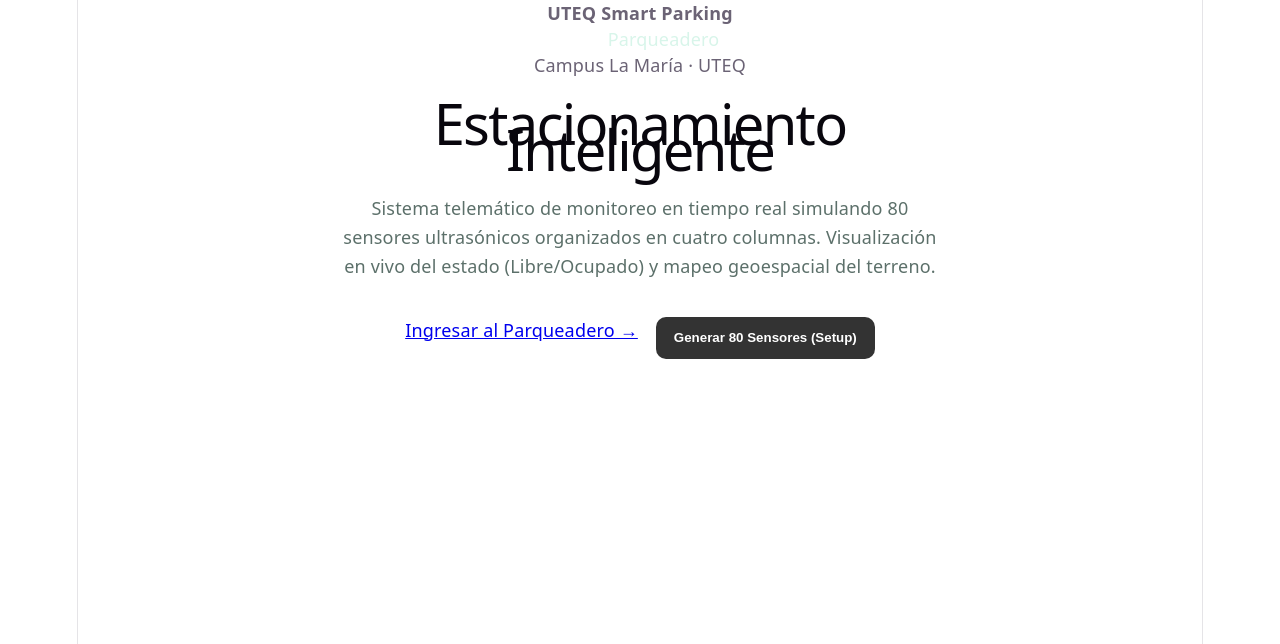
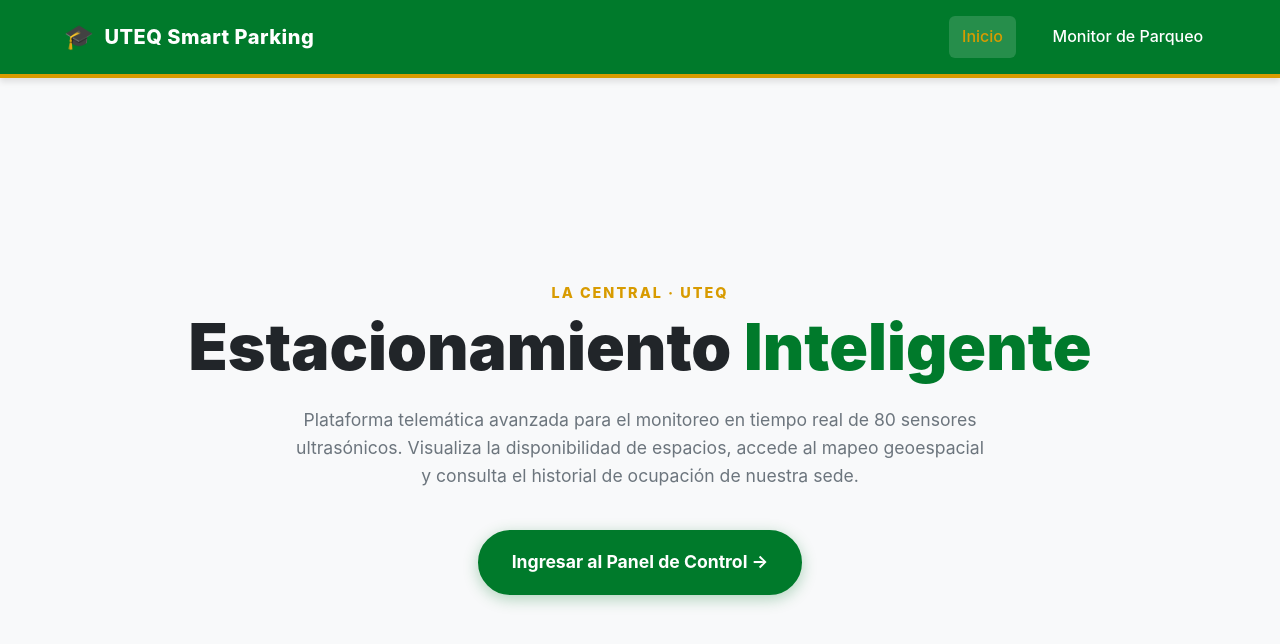
Before and after one commit to ClasK7/parqueadero-uteq, a React (Vite) app: page / in a window 1280 px wide. Shown: the top 644 px of the page. Built offline with nearby package versions, Linux system fonts and the light colour scheme; no server answers; the HTML template or start-up script is replaced by a standard one.

Commit message:
Update visual and structured

```diff
--- a/src/App.jsx
+++ b/src/App.jsx
@@ -1,23 +1,28 @@
-import { BrowserRouter, Navigate, Route, Routes } from "react-router-dom";
+import { BrowserRouter, Navigate, Route, Routes, NavLink } from "react-router-dom";
 import Inicio from "./pages/Inicio";
-import "./styles.css";
-
-// Importaciones temporales para evitar errores hasta que programemos estas páginas
 import Estacionamiento from "./pages/Estacionamiento";
 import DetalleEspacio from "./pages/DetalleEspacio";
+import "./styles.css";
 
 export default function App() {
   return (
     <BrowserRouter>
-      {/* Barra de navegación global simple */}
+      {/* Barra de navegación con colores UTEQ */}
       <nav className="navbar">
-        <strong>UTEQ Smart Parking</strong>
-        <div>
-          <a href="/" style={{ color: "white", textDecoration: "none" }}>Inicio</a>
-          <a href="/estacionamiento" style={{ color: "#d8f5ea", textDecoration: "none" }}>Parqueadero</a>
+        <div className="navbar-brand">
+          <span style={{ fontSize: '1.5rem' }}>🎓</span> UTEQ Smart Parking
+        </div>
+        <div className="navbar-links">
+          <NavLink to="/" end className={({ isActive }) => (isActive ? "active" : "")}>
+            Inicio
+          </NavLink>
+          <NavLink to="/estacionamiento" className={({ isActive }) => (isActive ? "active" : "")}>
+            Monitor de Parqueo
+          </NavLink>
         </div>
       </nav>
 
+      {/* Rutas de la aplicación */}
       <Routes>
         <Route path="/" element={<Inicio />} />
         <Route path="/estacionamiento" element={<Estacionamiento />} />
--- a/src/pages/Estacionamiento.jsx
+++ b/src/pages/Estacionamiento.jsx
@@ -8,46 +8,87 @@
 
 export default function Estacionamiento() {
   const { espacios, cargando } = useEspacios();
-
-  // Estados para controlar los filtros
   const [filtroEstado, setFiltroEstado] = useState('todos');
   const [filtroColumna, setFiltroColumna] = useState('todas');
 
   if (cargando) return <main className="container centered"><p>Cargando sensores del parqueadero...</p></main>;
 
-  // Lógica de filtrado en tiempo real
   const espaciosFiltrados = espacios.filter(esp => {
     const cumpleEstado = filtroEstado === 'todos' || esp.estado === filtroEstado;
     const cumpleColumna = filtroColumna === 'todas' || esp.columna.toString() === filtroColumna;
     return cumpleEstado && cumpleColumna;
   });
 
-  // Coordenadas centrales del Bounding Box global para el mapa principal
   const latCentro = -1.012416;
   const lngCentro = -79.467881;
 
+  // Lógica funcional para descargar el JSON
+  const descargarJSON = () => {
+    const exportData = { espacios: {} };
+    espacios.forEach(esp => { exportData.espacios[esp.id] = esp; });
+    const dataStr = "data:text/json;charset=utf-8," + encodeURIComponent(JSON.stringify(exportData, null, 2));
+    const downloadNode = document.createElement('a');
+    downloadNode.setAttribute("href", dataStr);
+    downloadNode.setAttribute("download", "parqueadero_rtdb.json");
+    document.body.appendChild(downloadNode);
+    downloadNode.click();
+    downloadNode.remove();
+  };
+
   return (
     <main className="container" style={{ marginTop: '2rem' }}>
-      <header className="page-header" style={{ alignItems: 'center', marginBottom: '2rem' }}>
-        <div>
-          <p className="eyebrow">Monitor en Tiempo Real</p>
-          <h1>Disponibilidad del Parqueadero</h1>
+
+      {/* Cabecera actualizada tipo Dashboard */}
+      <header style={{ display: 'flex', justifyContent: 'space-between', alignItems: 'flex-start', marginBottom: '2rem', flexWrap: 'wrap', gap: '1rem' }}>
+        <div style={{ maxWidth: '650px' }}>
+          <p style={{ color: 'var(--uteq-green)', fontWeight: '800', letterSpacing: '1.5px', textTransform: 'uppercase', marginBottom: '0.5rem', fontSize: '0.8rem' }}>
+            Campus UTEQ · Quevedo
+          </p>
+          <h1 style={{ fontSize: '2.5rem', marginBottom: '1rem', color: 'var(--text-main)', fontWeight: '800', letterSpacing: '-1px' }}>
+            Parqueadero inteligente
+          </h1>
+          <p style={{ color: 'var(--text-muted)', fontSize: '1.05rem', lineHeight: '1.6' }}>
+            Simulación de 80 sensores ultrasónicos organizados en cuatro columnas[cite: 4]. Cada cuadro representa una plaza y se actualiza como si recibiera eventos desde Firebase Realtime Database.
+          </p>
         </div>
 
-        <button onClick={simularTrafico} className="button-link" style={{ cursor: 'pointer', border: 'none' }}>
-          Simular Movimiento de Autos 🚗
-        </button>
+        <div style={{ display: 'flex', flexDirection: 'column', alignItems: 'flex-end', marginTop: '1rem' }}>
+          <button
+            onClick={descargarJSON}
+            style={{
+              background: 'var(--uteq-dark-green)',
+              color: 'white',
+              border: 'none',
+              padding: '1rem 2rem',
+              borderRadius: '8px',
+              fontSize: '1rem',
+              fontWeight: 'bold',
+              cursor: 'pointer',
+              boxShadow: '0 4px 6px rgba(0,0,0,0.1)',
+              marginBottom: '0.5rem',
+              transition: 'transform 0.2s'
+            }}
+            onMouseOver={(e) => e.target.style.transform = 'scale(1.02)'}
+            onMouseOut={(e) => e.target.style.transform = 'scale(1)'}
+          >
+            Descargar JSON para RTDB
+          </button>
+          <span style={{ fontSize: '0.75rem', color: 'var(--text-muted)' }}>
+            Umbral: ocupado si la distancia es menor o igual a 50 cm
+          </span>
+
+          {/* Botón de simulación más discreto para pruebas */}
+          <button onClick={simularTrafico} style={{ background: 'transparent', color: 'var(--uteq-green)', border: '1px solid var(--uteq-green)', padding: '0.4rem 0.8rem', borderRadius: '4px', marginTop: '1.5rem', cursor: 'pointer', fontSize: '0.8rem', fontWeight: 'bold' }}>
+            Simular Movimiento 🚗
+          </button>
+        </div>
       </header>
 
-      {/* Tarjetas de estadísticas globales */}
       <ResumenEstacionamiento espacios={espacios} />
 
-      {/* Nuevo componente de Filtros */}
       <FiltrosEspacios
-        filtroEstado={filtroEstado}
-        setFiltroEstado={setFiltroEstado}
-        filtroColumna={filtroColumna}
-        setFiltroColumna={setFiltroColumna}
+        filtroEstado={filtroEstado} setFiltroEstado={setFiltroEstado}
+        filtroColumna={filtroColumna} setFiltroColumna={setFiltroColumna}
       />
 
       <div style={{ display: 'flex', justifyContent: 'space-between', alignItems: 'center', marginBottom: '1rem' }}>
@@ -58,17 +99,11 @@
         </div>
       </div>
 
-      {/* Le pasamos a la cuadrícula solo los espacios que pasaron el filtro */}
       <CuadriculaEstacionamiento espacios={espaciosFiltrados} />
 
-      {/* Nuevo Mapa General de Ubicación */}
       <section style={{ marginTop: '3rem', marginBottom: '3rem' }}>
         <h2>Ubicación Geográfica del Parqueadero</h2>
-        <MapaEstacionamiento
-           latitud={latCentro}
-           longitud={lngCentro}
-           nombre="Estacionamiento Inteligente UTEQ (Área Completa)"
-        />
+        <MapaEstacionamiento latitud={latCentro} longitud={lngCentro} nombre="Estacionamiento Inteligente UTEQ" />
       </section>
     </main>
   );
--- a/src/pages/Inicio.jsx
+++ b/src/pages/Inicio.jsx
@@ -1,36 +1,27 @@
 import { Link } from 'react-router-dom';
-import { inicializarParqueadero } from '../services/simulador';
 
 export default function Inicio() {
-  const handleInit = async () => {
-    await inicializarParqueadero();
-    alert("¡Éxito! Base de datos inicializada con los 80 espacios calculados.");
-  };
-
   return (
     <main className="container centered">
-      <div style={{ maxWidth: '600px', margin: '0 auto' }}>
-        <p className="eyebrow">Campus La María · UTEQ</p>
-        <h1>Estacionamiento Inteligente</h1>
-        <p style={{ color: '#5c706a', lineHeight: '1.6', marginBottom: '2rem' }}>
-          Sistema telemático de monitoreo en tiempo real simulando 80 sensores ultrasónicos
-          organizados en cuatro columnas. Visualización en vivo del estado (Libre/Ocupado)
-          y mapeo geoespacial del terreno.
+      <div style={{ animation: 'fadeIn 0.8s ease-in-out' }}>
+
+        <p className="hero-subtitle">La Central · UTEQ</p>
+
+        <h1 className="hero-title">
+          Estacionamiento <span>Inteligente</span>
+        </h1>
+
+        <p className="hero-description">
+          Plataforma telemática avanzada para el monitoreo en tiempo real de 80 sensores
+          ultrasónicos. Visualiza la disponibilidad de espacios, accede al mapeo geoespacial
+          y consulta el historial de ocupación de nuestra sede.
         </p>
 
-        <div style={{ display: 'flex', gap: '1rem', justifyContent: 'center', flexWrap: 'wrap' }}>
-          <Link to="/estacionamiento" className="button-link">
-            Ingresar al Parqueadero →
-          </Link>
+        {/* Único botón de acción, elegante y responsivo */}
+        <Link to="/estacionamiento" className="btn-primary">
+          Ingresar al Panel de Control &rarr;
+        </Link>
 
-          {/* Este botón lo usamos solo la primera vez para llenar Firebase */}
-          <button
-            onClick={handleInit}
-            style={{ padding: '.75rem 1rem', borderRadius: '10px', background: '#333', color: 'white', border: 'none', cursor: 'pointer', fontWeight: 'bold' }}
-          >
-            Generar 80 Sensores (Setup)
-          </button>
-        </div>
       </div>
     </main>
   );
--- a/src/styles.css
+++ b/src/styles.css
@@ -1,111 +1,143 @@
+/* Paleta de colores UTEQ y variables globales */
 :root {
-  --text: #6b6375;
-  --text-h: #08060d;
-  --bg: #fff;
-  --border: #e5e4e7;
-  --code-bg: #f4f3ec;
-  --accent: #aa3bff;
-  --accent-bg: rgba(170, 59, 255, 0.1);
-  --accent-border: rgba(170, 59, 255, 0.5);
-  --social-bg: rgba(244, 243, 236, 0.5);
-  --shadow:
-    rgba(0, 0, 0, 0.1) 0 10px 15px -3px, rgba(0, 0, 0, 0.05) 0 4px 6px -2px;
-
-  --sans: system-ui, 'Segoe UI', Roboto, sans-serif;
-  --heading: system-ui, 'Segoe UI', Roboto, sans-serif;
-  --mono: ui-monospace, Consolas, monospace;
-
-  font: 18px/145% var(--sans);
-  letter-spacing: 0.18px;
-  color-scheme: light dark;
-  color: var(--text);
-  background: var(--bg);
-  font-synthesis: none;
-  text-rendering: optimizeLegibility;
-  -webkit-font-smoothing: antialiased;
-  -moz-osx-font-smoothing: grayscale;
-
-  @media (max-width: 1024px) {
-    font-size: 16px;
-  }
+  --uteq-green: #007a2b; /* Verde del logo */
+  --uteq-dark-green: #00591e;
+  --uteq-gold: #d89b00; /* Dorado/Amarillo del logo */
+  --bg-color: #f8f9fa;
+  --text-main: #212529;
+  --text-muted: #6c757d;
+  font-family: 'Inter', system-ui, -apple-system, sans-serif;
 }
 
-@media (prefers-color-scheme: dark) {
-  :root {
-    --text: #9ca3af;
-    --text-h: #f3f4f6;
-    --bg: #16171d;
-    --border: #2e303a;
-    --code-bg: #1f2028;
-    --accent: #c084fc;
-    --accent-bg: rgba(192, 132, 252, 0.15);
-    --accent-border: rgba(192, 132, 252, 0.5);
-    --social-bg: rgba(47, 48, 58, 0.5);
-    --shadow:
-      rgba(0, 0, 0, 0.4) 0 10px 15px -3px, rgba(0, 0, 0, 0.25) 0 4px 6px -2px;
-  }
-
-  #social .button-icon {
-    filter: invert(1) brightness(2);
-  }
+* {
+  box-sizing: border-box;
+  margin: 0;
+  padding: 0;
 }
 
 body {
-  margin: 0;
+  background-color: var(--bg-color);
+  color: var(--text-main);
+  line-height: 1.6;
 }
 
-#root {
-  width: 1126px;
-  max-width: 100%;
+/* --- Barra de Navegación --- */
+.navbar {
+  display: flex;
+  justify-content: space-between;
+  align-items: center;
+  background-color: var(--uteq-green);
+  padding: 1rem 5%;
+  color: white;
+  box-shadow: 0 4px 6px rgba(0,0,0,0.1);
+  border-bottom: 4px solid var(--uteq-gold);
+}
+
+.navbar-brand {
+  font-size: 1.25rem;
+  font-weight: 800;
+  letter-spacing: 0.5px;
+  display: flex;
+  align-items: center;
+  gap: 10px;
+}
+
+.navbar-links {
+  display: flex;
+  gap: 1.5rem;
+}
+
+.navbar-links a {
+  color: white;
+  text-decoration: none;
+  font-weight: 500;
+  padding: 0.5rem 0.8rem;
+  border-radius: 6px;
+  transition: all 0.3s ease;
+}
+
+.navbar-links a:hover, .navbar-links a.active {
+  background-color: rgba(255, 255, 255, 0.15);
+  color: var(--uteq-gold);
+}
+
+/* --- Contenedores y Utilidades --- */
+.container {
+  width: 90%;
+  max-width: 1200px;
   margin: 0 auto;
-  text-align: center;
-  border-inline: 1px solid var(--border);
-  min-height: 100svh;
+}
+
+.centered {
+  min-height: calc(100vh - 80px);
   display: flex;
   flex-direction: column;
-  box-sizing: border-box;
+  justify-content: center;
+  align-items: center;
+  text-align: center;
 }
 
-h1,
-h2 {
-  font-family: var(--heading);
-  font-weight: 500;
-  color: var(--text-h);
+/* --- Botones --- */
+.btn-primary {
+  display: inline-block;
+  background-color: var(--uteq-green);
+  color: white;
+  padding: 1rem 2rem;
+  font-size: 1.1rem;
+  font-weight: bold;
+  text-decoration: none;
+  border-radius: 50px;
+  border: 2px solid var(--uteq-green);
+  transition: all 0.3s ease;
+  box-shadow: 0 4px 15px rgba(0, 122, 43, 0.3);
 }
 
-h1 {
-  font-size: 56px;
-  letter-spacing: -1.68px;
-  margin: 32px 0;
-  @media (max-width: 1024px) {
-    font-size: 36px;
-    margin: 20px 0;
+.btn-primary:hover {
+  background-color: white;
+  color: var(--uteq-green);
+  transform: translateY(-3px);
+  box-shadow: 0 6px 20px rgba(0, 122, 43, 0.4);
+}
+
+/* --- Tipografía Hero (Página de Inicio) --- */
+.hero-subtitle {
+  color: var(--uteq-gold);
+  font-weight: 800;
+  letter-spacing: 2px;
+  text-transform: uppercase;
+  margin-bottom: 0.5rem;
+  font-size: 0.9rem;
+}
+
+.hero-title {
+  font-size: clamp(2.5rem, 5vw, 4rem);
+  font-weight: 900;
+  color: var(--text-main);
+  margin-bottom: 1.5rem;
+  line-height: 1.1;
+}
+
+.hero-title span {
+  color: var(--uteq-green);
+}
+
+.hero-description {
+  color: var(--text-muted);
+  font-size: 1.1rem;
+  max-width: 700px;
+  margin: 0 auto 2.5rem auto;
+}
+
+/* --- Responsividad --- */
+@media (max-width: 768px) {
+  .navbar {
+    flex-direction: column;
+    gap: 1rem;
+    padding: 1rem;
+  }
+  .navbar-links {
+    width: 100%;
+    justify-content: center;
+    flex-wrap: wrap;
   }
 }
-h2 {
-  font-size: 24px;
-  line-height: 118%;
-  letter-spacing: -0.24px;
-  margin: 0 0 8px;
-  @media (max-width: 1024px) {
-    font-size: 20px;
-  }
-}
-p {
-  margin: 0;
-}
-
-code,
-.counter {
-  font-family: var(--mono);
-  display: inline-flex;
-  border-radius: 4px;
-  color: var(--text-h);
-}
-
-code {
-  font-size: 15px;
-  line-height: 135%;
-  padding: 4px 8px;
-  background: var(--code-bg);
-}
```
Also changed, not shown: src/components/ResumenEstacionamiento.jsx (+19 -18 lines).
